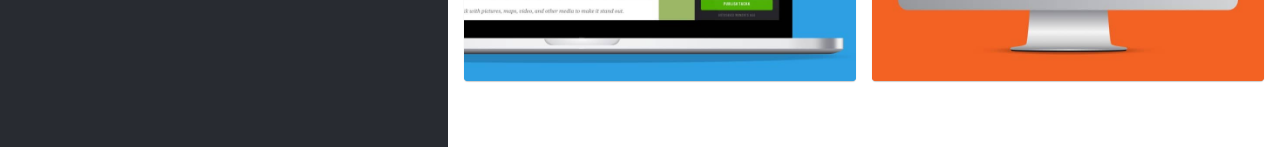
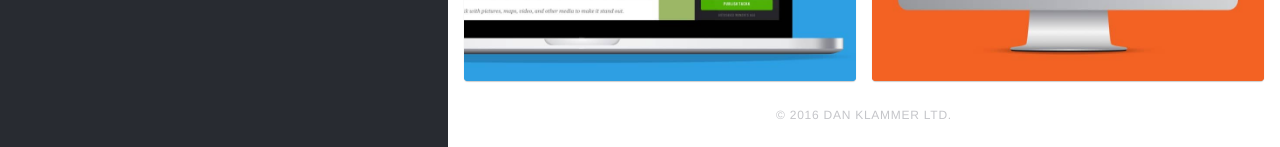
Before and after one commit to danklammer/danklammer.github.io, a Jekyll site: the page built from index.html, in a window 1280 px wide and 900 px high, scrolled down 685 px. Shown: the part 750-897 px from the top of the window. Built offline with Jekyll 4.4.1, drawn with Linux system fonts in a browser that asks for light colours.

Commit message:
Add copyright to homepage

```diff
--- a/index.html
+++ b/index.html
@@ -2,17 +2,17 @@
 layout: default
 ---
 
-<div class="lg-page lg-height-full">
+<div class="site-home lg-page lg-height-full">
 
   {% include nav.html %}
   {% include header.html %}
 
-  <div class="lg-work p2">
-    <section class="width-full center-block">
+  <div class="p2">
+    <section class="width-full center-block align-center pb3">
 
         {% for post in site.categories.work %}<!--
         --><div class="lg-width-50 sm-width-100 inline-block p2">
-          <a class="center-block align-center color-white underline-none line-height-none text-shadow-light box-shadow-light br3 overflow-hidden" style="background: rgb({{ post.color }});" href="{{ post.url | prepend: site.baseurl }}" >
+          <a class="center-block color-white underline-none line-height-none text-shadow-light box-shadow-light br3 overflow-hidden" style="background: rgb({{ post.color }});" href="{{ post.url | prepend: site.baseurl }}" >
 
             <div class="center-block px3 pt4 pb3">
                 <h2 class="font-size-1">{{ post.title }}</h2>
@@ -28,6 +28,8 @@ layout: default
         </div><!--
         -->{% endfor %}
 
+        {% include copyright.html %}
+
     </section>
 
   </div>
```
